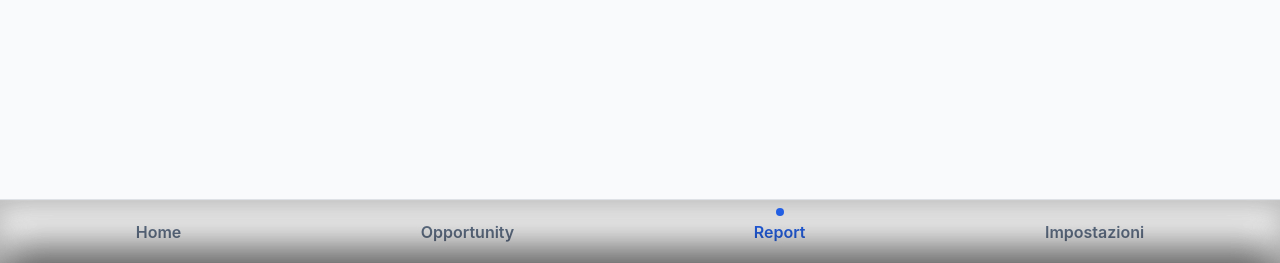
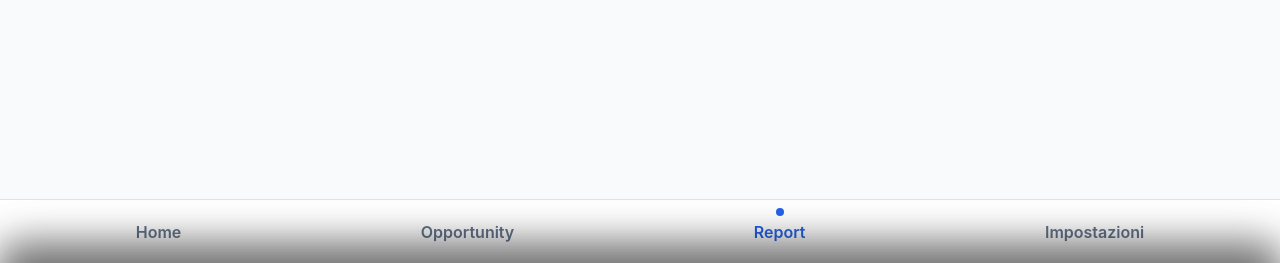
Before and after one commit to agservizi/flex-coresuite, a PHP site: page /admin/report.php in a window 1280 px wide. Shown: the part 537-800 px from the top of the page. Run offline with PHP 8.4, Linux system fonts and the light colour scheme; the visitor is signed in with stand-in values (Sample User, id 1); data that the repository does not hold is empty; some libraries are stand-ins or nearby versions.

```diff
--- a/assets/css/style.css
+++ b/assets/css/style.css
@@ -127,7 +127,7 @@ body.bg-base {
     z-index: 20;
     background: var(--bg-card);
     border-top: 1px solid rgba(0,0,0,0.08);
-    box-shadow: inset 0 1px 0 rgba(255,255,255,0.05), inset 0 10px 28px rgba(0,0,0,0.28);
+    box-shadow: none;
     padding-inline: 16px;
     min-height: 64px;
 }
```
